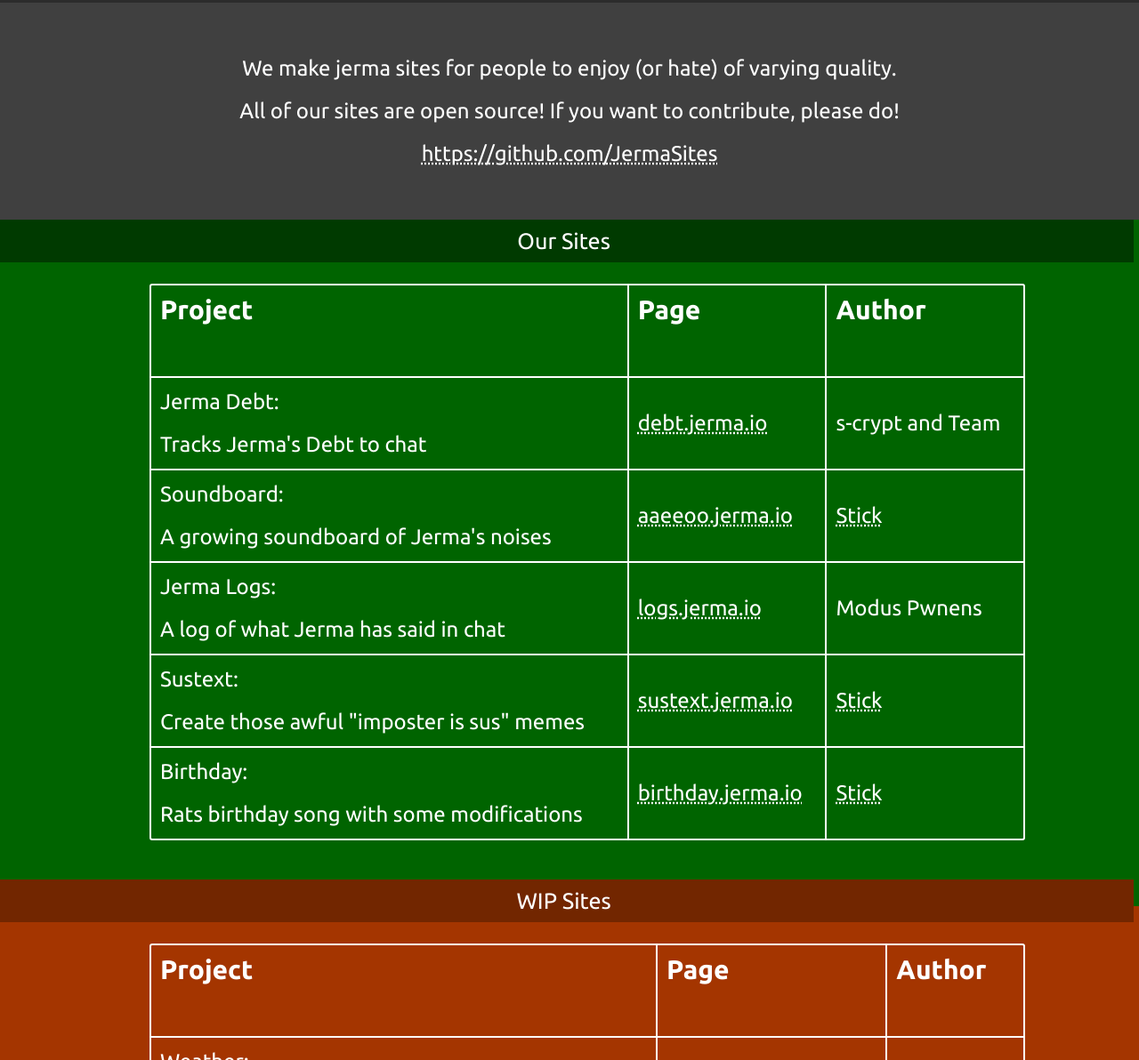
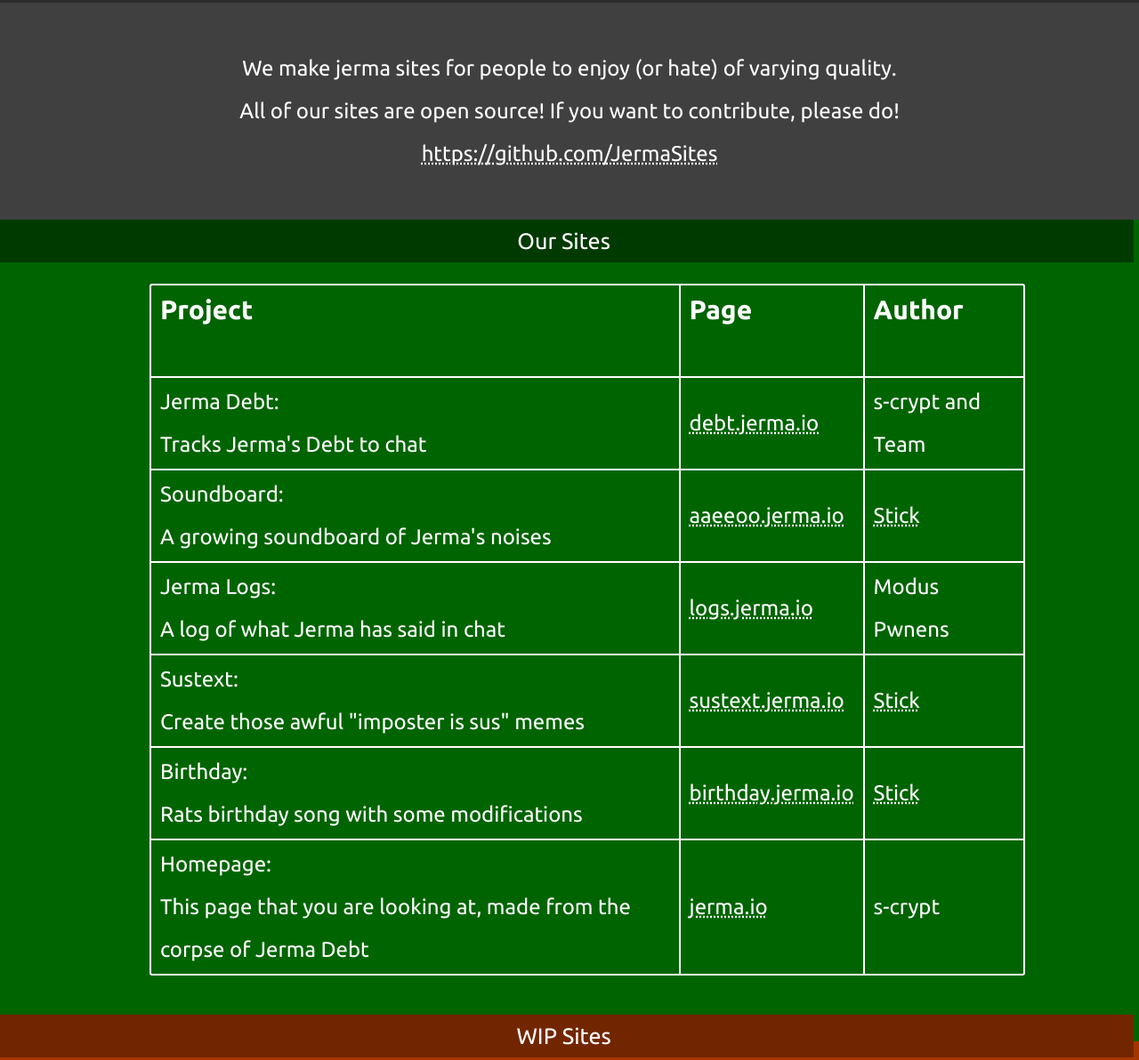
Before and after one commit to JermaSites/homepage, a plain HTML site: page index.html in a window 1280 px wide. Shown: the part 209-1401 px from the top of the page at 89% size. Drawn offline with Linux system fonts and the light colour scheme.

Commit message:
scrollable table and homepage addition

```diff
--- a/index.html
+++ b/index.html
@@ -77,6 +77,13 @@
 									<td><a href="https://birthday.jerma.io">birthday.jerma.io</a></td>
 									<td><a href="https://twitter.com/sticks_stuff">Stick</a></td>
 								</tr>
+								<tr>
+									<td>Homepage:
+										<br>This page that you are looking at, made from the corpse of Jerma Debt
+									</td>
+									<td><a href="https://jerma.io">jerma.io</a></td>
+									<td>s-crypt</a></td>
+								</tr>
 							</tbody>
 						</table>
 					</div>
--- a/styles.css
+++ b/styles.css
@@ -206,7 +206,7 @@ footer {
 .datagrid {
 	font: normal Ubuntu;
 	background: transparent;
-	overflow: hidden;
+	overflow: auto;
 	border: 2px solid #FFFFFF;
 	-webkit-border-radius: 3px;
 	-moz-border-radius: 3px;
```
